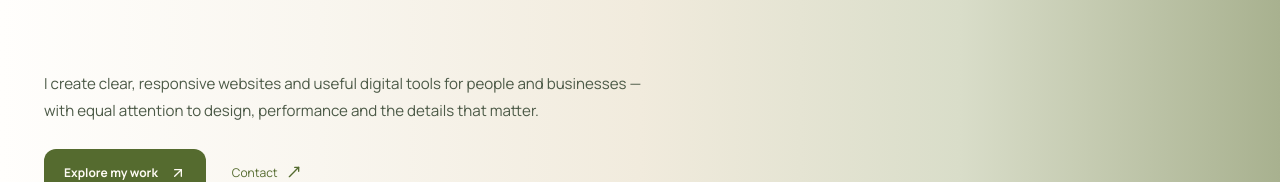
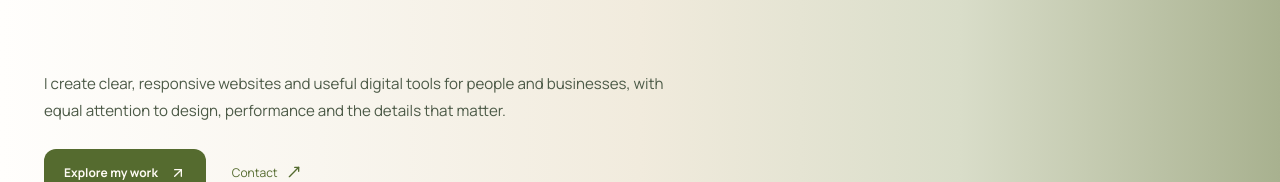
Before and after one commit to rnvjn2126/portfolio, a React (Vite) app: page / in a window 1280 px wide. Shown: the part 358-540 px from the top of the page. Built offline with nearby package versions, Linux system fonts and the light colour scheme; no server answers.

Commit message:
Replace em dash punctuation in visitor-facing text

```diff
--- a/src/data/site.js
+++ b/src/data/site.js
@@ -3,7 +3,7 @@ export const site = {
   initials: 'AJ',
   role: 'Independent Developer & Designer',
   headline: ['Thoughtful design.', 'Purposeful development.'],
-  intro: 'I create clear, responsive websites and useful digital tools for people and businesses — with equal attention to design, performance and the details that matter.',
+  intro: 'I create clear, responsive websites and useful digital tools for people and businesses, with equal attention to design, performance and the details that matter.',
   email: 'jainaarnav2126@gmail.com',
   location: 'Based in India · Collaborating worldwide',
   availability: 'Open to new projects',
```
